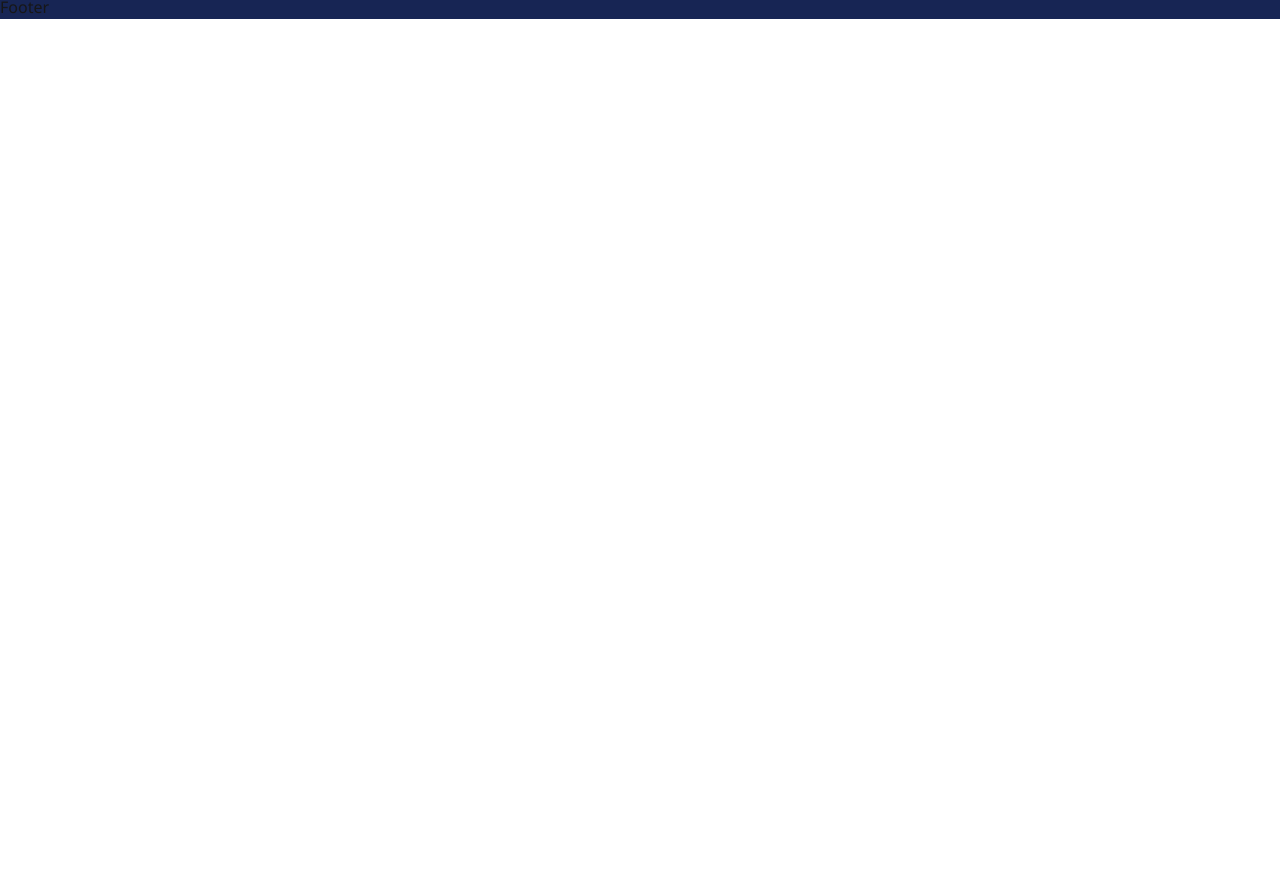
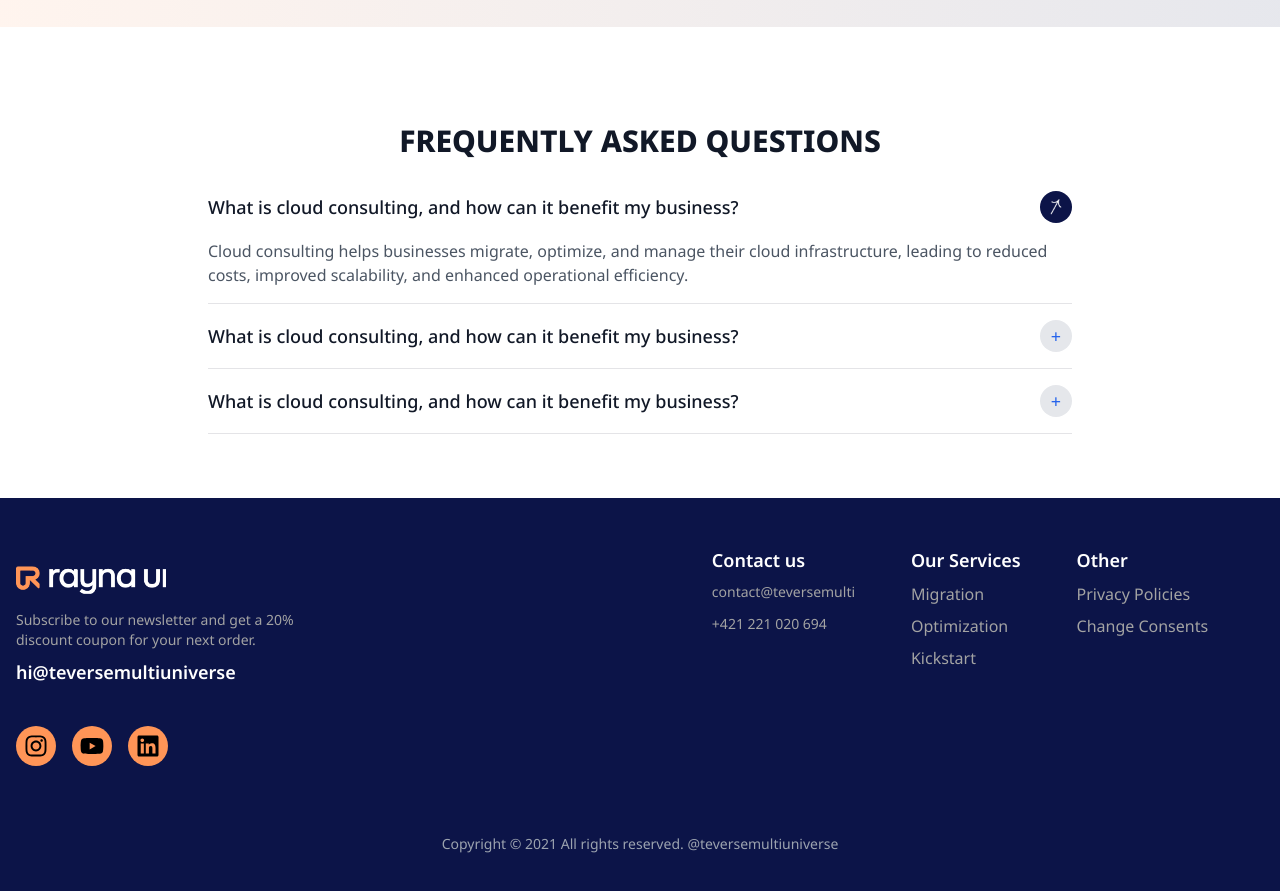
Before and after one commit to Lukman10a/web-agency, a Next.js app: page / in a window 1280 px wide. Shown: the part 2157-3048 px from the top of the page. Before the commit the page ends 2176 px from the top, so only its background shows below. Built offline with nearby package versions, Linux system fonts and the light colour scheme.

Commit message:
footer and FAQ sections added

```diff
--- /dev/null
+++ b/src/components/FAQ.tsx
@@ -0,0 +1,77 @@
+import React, { useState } from 'react';
+import Image from 'next/image';
+
+interface FAQItem {
+  question: string;
+  answer: string;
+}
+
+const faqData: FAQItem[] = [
+  {
+    question: "What is cloud consulting, and how can it benefit my business?",
+    answer: "Cloud consulting helps businesses migrate, optimize, and manage their cloud infrastructure, leading to reduced costs, improved scalability, and enhanced operational efficiency.",
+  },
+  {
+    question: "What is cloud consulting, and how can it benefit my business?",
+    answer: "Cloud consulting helps businesses migrate, optimize, and manage their cloud infrastructure, leading to reduced costs, improved scalability, and enhanced operational efficiency.",
+  },
+  {
+    question: "What is cloud consulting, and how can it benefit my business?",
+    answer: "Cloud consulting helps businesses migrate, optimize, and manage their cloud infrastructure, leading to reduced costs, improved scalability, and enhanced operational efficiency.",
+  },
+];
+
+const FAQSection: React.FC = () => {
+  const [activeIndex, setActiveIndex] = useState<number | null>(0);
+
+  const toggleFAQ = (index: number) => {
+    setActiveIndex(activeIndex === index ? null : index);
+  };
+
+  return (
+    <section className="bg-white py-16 w-full">
+      <div className="max-w-4xl mx-auto px-4 sm:px-6 lg:px-8">
+        <h2 className="text-3xl font-extrabold text-center text-gray-900 sm:text-4xl mb-6">
+          FREQUENTLY ASKED QUESTIONS
+        </h2>
+
+        <div className="mt-8 space-y-4">
+          {faqData.map((faq, index) => (
+            <div key={index} className="border-b pb-4">
+              <div
+                className="flex justify-between items-center cursor-pointer"
+                onClick={() => toggleFAQ(index)}
+              >
+                <h3 className="text-lg font-medium text-gray-900">
+                  {faq.question}
+                </h3>
+
+                {/* Conditionally apply dark blue background when active */}
+                <button
+                  className={`flex items-center justify-center w-8 h-8 rounded-full ml-4 transition-colors ${
+                    activeIndex === index
+                      ? 'bg-darkblue-900 text-white' // Dark blue when expanded
+                      : 'bg-gray-200 text-blue-600' // Default state
+                  }`}
+                >
+                  {activeIndex === index ? (
+                    <span className="text-lg flex justify-center items-center"><Image src="/assets/Vector.png" width={12} height={12} alt='arrow-up'/></span> // Close icon when expanded
+                  ) : (
+                    <span className="text-lg">+</span> // Plus icon when collapsed
+                  )}
+                </button>
+              </div>
+
+              {/* Answer section */}
+              {activeIndex === index && (
+                <p className="mt-4 text-gray-600">{faq.answer}</p>
+              )}
+            </div>
+          ))}
+        </div>
+      </div>
+    </section>
+  );
+};
+
+export default FAQSection;
--- a/src/components/footer.tsx
+++ b/src/components/footer.tsx
@@ -1,7 +1,91 @@
-import React from "react";
+import Image from 'next/image';
+import React from 'react';
+import { FaInstagram, FaYoutube, FaLinkedin } from 'react-icons/fa'; // For social icons
+import Link from 'next/link';
 
-const Footer = () => {
-  return <footer className="bg-blue-950">Footer</footer>;
+const Footer: React.FC = () => {
+  return (
+    <footer className="bg-darkblue-900 py-12 text-white">
+      <div className="max-w-7xl mx-auto px-4 sm:px-6 lg:px-8">
+        <div className="grid grid-cols-2 sm:grid-cols-1 gap-8">
+          {/* Logo and Newsletter Section */}
+          <div className='py-5'>
+            <Image src='/assets/logo.png' width={150} height={150} alt='brand logo'/>
+            <p className="mt-4 text-sm text-neutral-400">
+              Subscribe to our newsletter and get a 20% <br /> discount coupon for your next order.
+            </p>
+            <Link
+              href="mailto:hi@teversemultiuniverse"
+              className="block mt-2 text-lg font-semibold text-white"
+            >
+              hi@teversemultiuniverse
+            </Link>
+
+            {/* Social Media Icons */}
+            <div className="flex space-x-4 mt-10">
+              <Link
+                href="https://instagram.com"
+                target="_blank"
+                rel="noopener noreferrer"
+                className="text-black bg-orange-650 rounded-full p-2"
+              >
+                <FaInstagram size={24} />
+              </Link>
+              <Link
+                href="https://youtube.com"
+                target="_blank"
+                rel="noopener noreferrer"
+                className="text-black bg-orange-650 rounded-full p-2"
+              >
+                <FaYoutube size={24} />
+              </Link>
+              <Link
+                href="https://linkedin.com"
+                target="_blank"
+                rel="noopener noreferrer"
+                className="text-black bg-orange-650 rounded-full p-2"
+              >
+                <FaLinkedin size={24} />
+              </Link>
+            </div>
+          </div>
+
+          <div className='flex justify-evenly'>
+          {/* Contact Us Section */}
+          <div>
+            <h4 className="text-lg font-semibold">Contact us</h4>
+            <p className="mt-2 text-sm text-neutral-400 ">contact@teversemulti</p>
+            <p className="text-sm text-neutral-400 py-3">+421 221 020 694</p>
+          </div>
+
+          {/* Our Services Section */}
+          <div>
+            <h4 className="text-lg font-semibold">Our Services</h4>
+            <ul className="mt-2 space-y-2 text-neutral-400">
+              <li>Migration</li>
+              <li>Optimization</li>
+              <li>Kickstart</li>
+            </ul>
+          </div>
+
+          {/* Other Section */}
+          <div>
+            <h4 className="text-lg font-semibold">Other</h4>
+            <ul className="mt-2 space-y-2 text-neutral-400">
+              <li>Privacy Policies</li>
+              <li>Change Consents</li>
+            </ul>
+          </div>
+        </div>
+        </div>
+
+        {/* Copyright Section */}
+        <div className="mt-12 text-center text-sm text-gray-400">
+          Copyright © 2021 All rights reserved. @teversemultiuniverse
+        </div>
+      </div>
+    </footer>
+  );
 };
 
 export default Footer;
--- a/src/components/what-client.tsx
+++ b/src/components/what-client.tsx
@@ -44,12 +44,11 @@ const testimonials: Testimonial[] = [
     title: "CEO at Datadoo, Inc.",
     image: "/path/to/image1.jpg",
   },
-  // Duplicate the objects or add more testimonials as needed
 ];
 
 const Testimonials: React.FC = () => {
   return (
-    <section className="bg-gradient-to-r from-white to-pink-50 py-12">
+    <section className="bg-gradient-to-r from-gradient-100 to-gradient-200 py-16">
       <div className="max-w-7xl mx-auto px-4 sm:px-6 lg:px-8">
         <div className="text-center">
           <h2 className="text-3xl font-extrabold text-gray-900 sm:text-4xl">
@@ -60,13 +59,13 @@ const Testimonials: React.FC = () => {
           </p>
         </div>
 
-        <div className="mt-10 grid gap-8 grid-cols-3 md:grid-cols-2 sm:grid-cols-1">
+        <div className="mt-10 grid gap-8 sm:grid-cols-1 md:grid-cols-2 grid-cols-3">
           {testimonials.map((testimonial, index) => (
             <div
               key={index}
               className="bg-white p-6 rounded-lg shadow-md hover:shadow-lg transition-shadow duration-300"
             >
-              <p className="text-gray-700">{testimonial.quote}</p>
+              <p className="text-gray-700 mb-4">{testimonial.quote}</p>
               <div className="flex items-center mt-4">
                 <img
                   className="h-12 w-12 rounded-full"
--- a/src/pages/index.tsx
+++ b/src/pages/index.tsx
@@ -2,6 +2,8 @@ import Hero from "@/components/hero";
 import Testimonials from "@/components/what-client";
 import SecurityCertifications from "@/components/certifications";
 import KeyBenefits from "@/components/why-choose";
+import FAQSection from "@/components/FAQ";
+
 
 export default function Home() {
   return (
@@ -10,6 +12,8 @@ export default function Home() {
       <KeyBenefits />
       <SecurityCertifications />
       <Testimonials />
+      <FAQSection />
+
     </main>
   );
 }
--- a/tailwind.config.ts
+++ b/tailwind.config.ts
@@ -136,6 +136,10 @@ const config: Config = {
           "4": "hsl(var(--chart-4))",
           "5": "hsl(var(--chart-5))",
         },
+        gradient: {
+          "100": "hsla(22, 100%, 67%, 0.1)",
+          "200": "hsla(230, 80%, 16%, 0.1)"
+        }
       },
       gridTemplateColumns: {
         repeat4: "repeat(4, minmax(100px, 500px))",
```
Also changed, not shown: public/assets/Vector.png (added), public/assets/logo.png (added).
